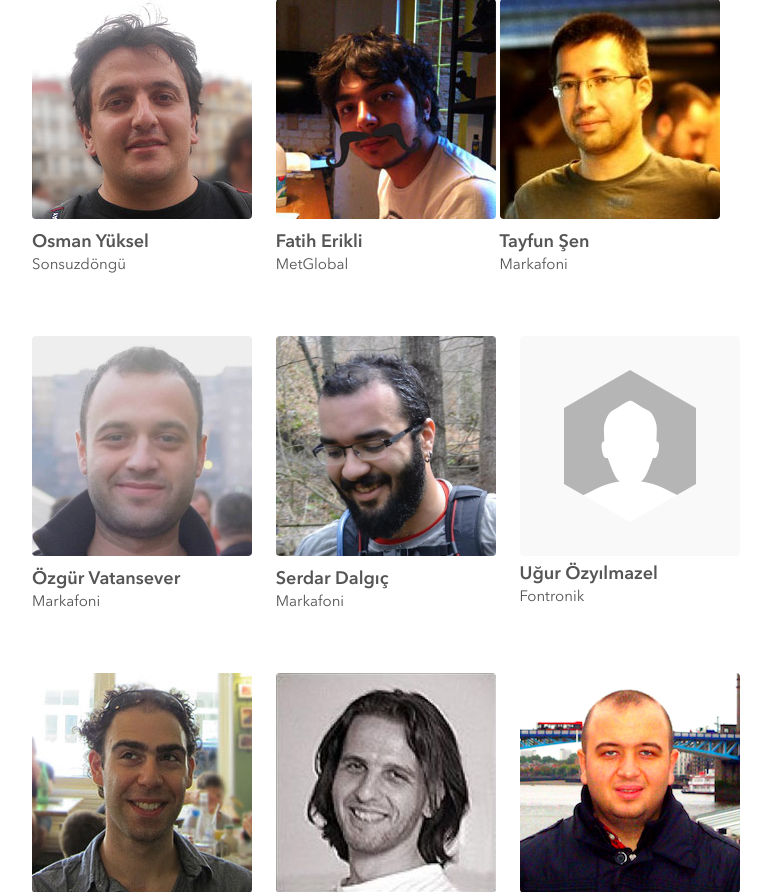
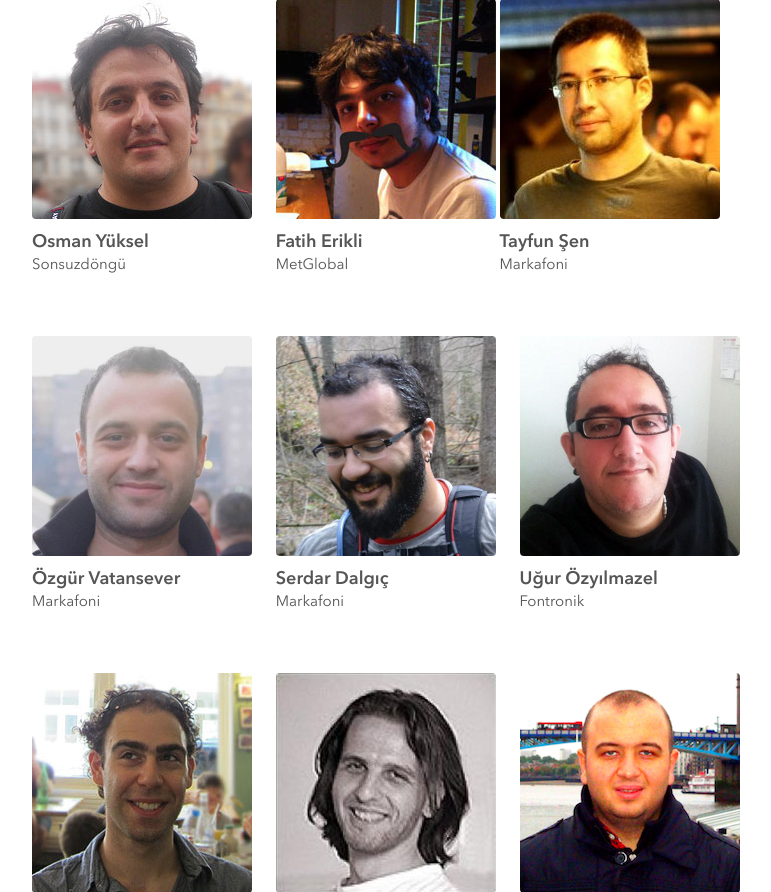
Before and after one commit to anuragbhalla/website, a Python web app: template templates/layout.html in a window 1280 px wide. Shown: the part 3525-4417 px from the top of the page, without its empty margins (138-909 px from the left). Run offline with Jinja, Linux system fonts and the light colour scheme; the template is opened without the code that fills it, so the values that code supplies are empty; some libraries are stand-ins or nearby versions.

Commit message:
Add moar photos.

```diff
--- a/templates/index.html
+++ b/templates/index.html
@@ -167,7 +167,7 @@
 {% block organizators %}
 <ul class="frame">
     <li>
-        <div class="default-picture">Fotoğraf Yok</div>
+        <img src="/static/img/organizators/fka.jpg" height="140" width="140" alt="">
         <h2>Fatih Kadir Akın</h2>
         <h3>Markafoni, Jstanbul</h3>
         <ul class="links">
--- a/templates/layout.html
+++ b/templates/layout.html
@@ -226,7 +226,7 @@
                     </ul>
                 </li>
                 <li class="last">
-                    <div class="default-picture">Fotoğraf Yok</div>
+                    <img src="/static/img/speakers/vigo.jpg" height="220" width="220" alt="">
                     <h2>Uğur Özyılmazel</h2>
                     <h3>Fontronik</h3>
                     <ul class="links">
```
Also changed, not shown: static/img/organizators/fka.jpg (added), static/img/speakers/vigo.jpg (added).
